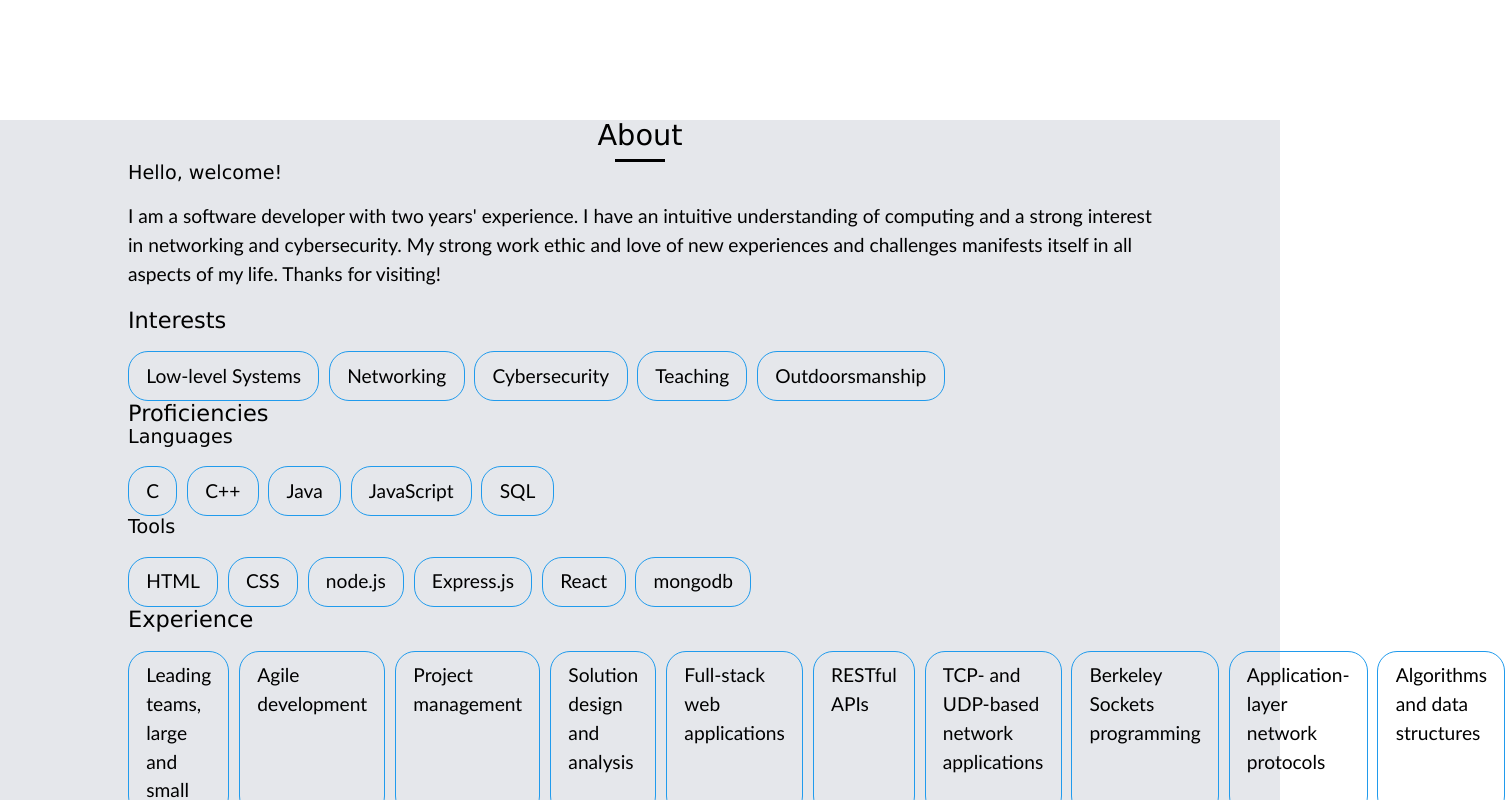
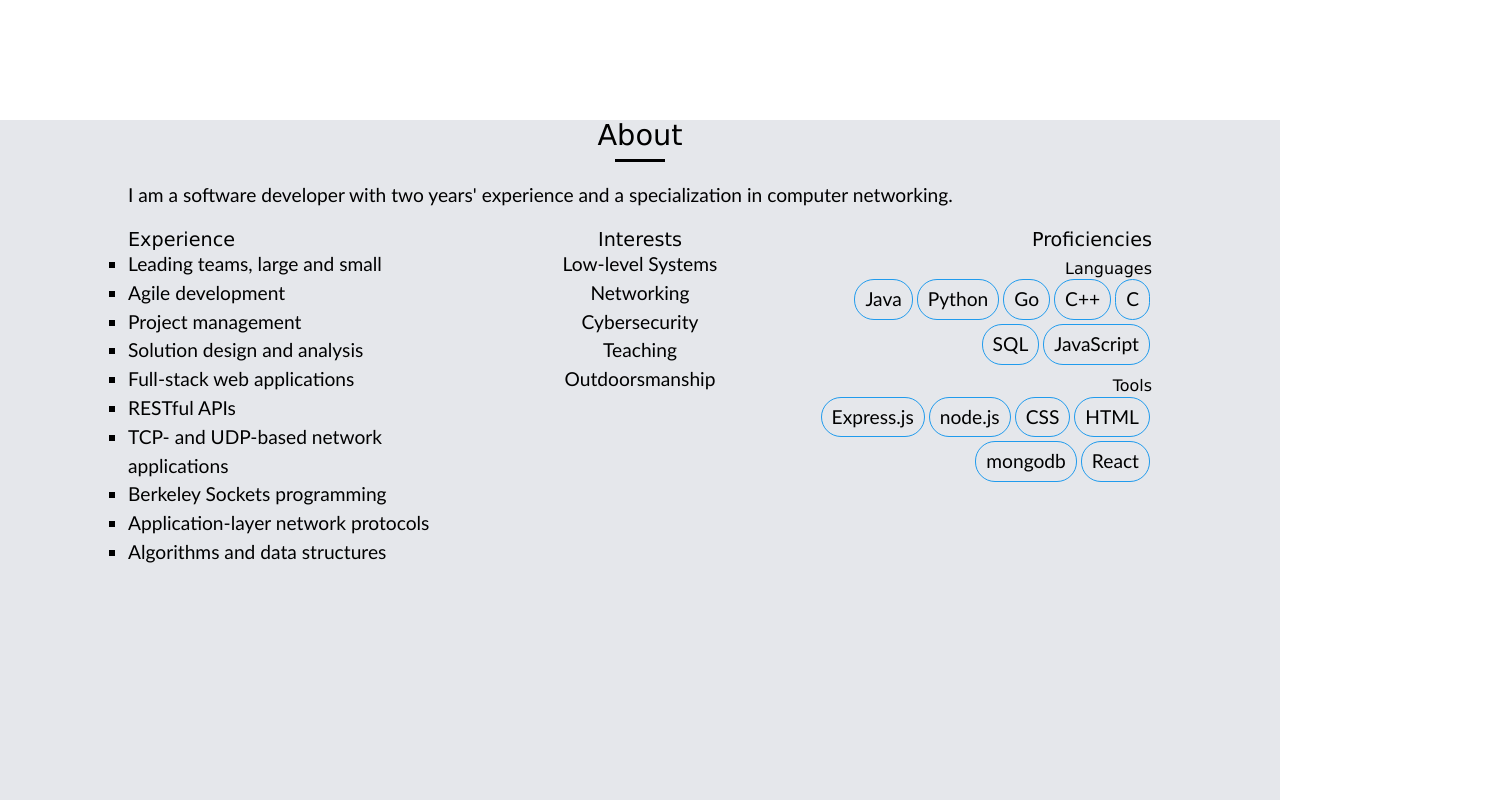
Before and after one commit to mbabey/personal-site, a React (Create React App) app in the folder front-end/: page / in a window 1280 px wide. Shown: the part 1480-2280 px from the top of the page, 1505 px wide, since content can reach past the window. Built offline with nearby package versions, Linux system fonts and the light colour scheme.

Commit message:
Update styles for about section

```diff
--- a/front-end/src/components/SectionAbout.js
+++ b/front-end/src/components/SectionAbout.js
@@ -7,36 +7,25 @@ const About = forwardRef(function About(props, ref) {
     <section id='about' ref={ref}>
       <div className='width-wrapper'>
         <h2 className='title'>About</h2>
-        <div>
-          <h4 className='text-head'>Hello, welcome!</h4>
-          <p>I am a software developer with two years' experience. I have an intuitive understanding of computing and a strong interest in networking and cybersecurity. My strong work ethic and love of new experiences and challenges manifests itself in all aspects of my life. Thanks for visiting!</p>
-        </div>
-        <div className='ipe-wrapper'>
-          <div id='interests'>
-            <h3>Interests</h3>
-            <ul>
-              <li>Low-level Systems</li>
-              <li>Networking</li>
-              <li>Cybersecurity</li>
-              <li>Teaching</li>
-              <li>Outdoorsmanship</li>
-            </ul>
-          </div>
-          <div id='proficiencies'>
-            <h3>Proficiencies</h3>
-            <div className='lt-awrapper'>
-              <div id='languages'>
-                <h4>Languages</h4>
+        <p>I am a software developer with two years' experience and a specialization in computer networking.</p>
+        <div className='stats-wrapper'>
+          <div className='proficiencies'>
+            <h4>Proficiencies</h4>
+            <div className='lt-wrapper'>
+              <div className='languages'>
+                <h5>Languages</h5>
                 <ul>
                   <li>C</li>
                   <li>C++</li>
+                  <li>Go</li>
+                  <li>Python</li>
                   <li>Java</li>
                   <li>JavaScript</li>
                   <li>SQL</li>
                 </ul>
               </div>
-              <div id='tools'>
-                <h4>Tools</h4>
+              <div className='tools'>
+                <h5>Tools</h5>
                 <ul>
                   <li>HTML</li>
                   <li>CSS</li>
@@ -48,8 +37,8 @@ const About = forwardRef(function About(props, ref) {
               </div>
             </div>
           </div>
-          <div id='experience'>
-            <h3>Experience</h3>
+            <div className='experience'>
+              <h4>Experience</h4>
               <ul>
                 <li>Leading teams, large and small</li>
                 <li>Agile development</li>
@@ -63,6 +52,16 @@ const About = forwardRef(function About(props, ref) {
                 <li>Algorithms and data structures</li>
               </ul>
             </div>
+            <div className='interests'>
+              <h4>Interests</h4>
+              <ul>
+                <li>Low-level Systems</li>
+                <li>Networking</li>
+                <li>Cybersecurity</li>
+                <li>Teaching</li>
+                <li>Outdoorsmanship</li>
+              </ul>
+            </div>
         </div>
       </div>
     </section>
--- a/front-end/src/styles/about.css
+++ b/front-end/src/styles/about.css
@@ -1,83 +1,52 @@
 #about {
   background: var(--col-grey-lt);
+  min-height: 100vh;
+}
+
+#about .stats-wrapper {
+  display: grid;
+  grid-template-columns: 33% 34% 33%;
 }
 
 #about ul {
-  display: flex;
   list-style: none;
-  margin: 1em 0 0;
+  margin: 0;
   padding: 0;
 }
 
-#about li {
-  padding: 0.5em 0.9em;
-  border: 1px solid var(--col-blue-brt);
-  border-radius: 20px;
-  margin-right: 0.5em;
+#about .experience {
+  grid-column: 1 / span 1;
 }
 
-
-/* #about
-{
-  background: linear-gradient(178deg, var(--col-grey-lt) 10%, var(--col-blue-lt) 10%, var(--col-blue-lt) 90%, #fff 90%);
-  min-height: 100vh;
+#about .experience ul {
+  list-style: square;
 }
 
-#about .wrapper {
-  display: grid;
-  grid-template-columns: 33% 33% 33%;
-}
-
-#about h2,
-#about h3,
-#about h4 {
+#about .interests {
+  grid-column: 2 / span 1;
   text-align: center;
 }
 
-
-#about h2 {
-  padding-top: 10%;
+#about .proficiencies {
+  grid-column: 3 / span 1;
+  grid-row: 1 / span 1;
+  text-align: right;
 }
 
-#about h3 {
-  font-weight: 600;
+#about .proficiencies ul {
+  display: flex;
+  flex-direction: row-reverse;
+  flex-wrap: wrap;
 }
 
-#about h4 {
-  padding-top: 10%;
+#about .proficiencies li {
+  border: 1px solid var(--col-blue-brt);
+  padding: 5px 10px;
+  margin: 2px 2px;
+  border-radius: 20px;
 }
 
-#about h4.text-head {
-
-  font-family: var(--font-body);
-  padding-top: 5%;
-  font-weight: 500;
-  text-align: left;
+#about .proficiencies .languages,
+#about .proficiencies .tools {
+  margin-top: 10px;
 }
-
-#about .wrapper #proficiencies .wrapper {
-  display: grid;
-  grid-template-columns: 50% 50%;
-}
-
-#about #interests,
-#about #proficiencies {
-  border-right: 1px solid #000;
-}
-
-@media screen and (max-width: 700px) {
-  #about {
-    background: var(--col-blue-lt);
-  }
-
-  #about .wrapper {
-    display: block;
-  }
-
-  #about #interests,
-  #about #proficiencies,
-  #about #experience {
-    border-right: none;
-    padding-bottom: 10%;
-  }
-} */
```
Lines whose indentation alone changed are shown as unchanged.
